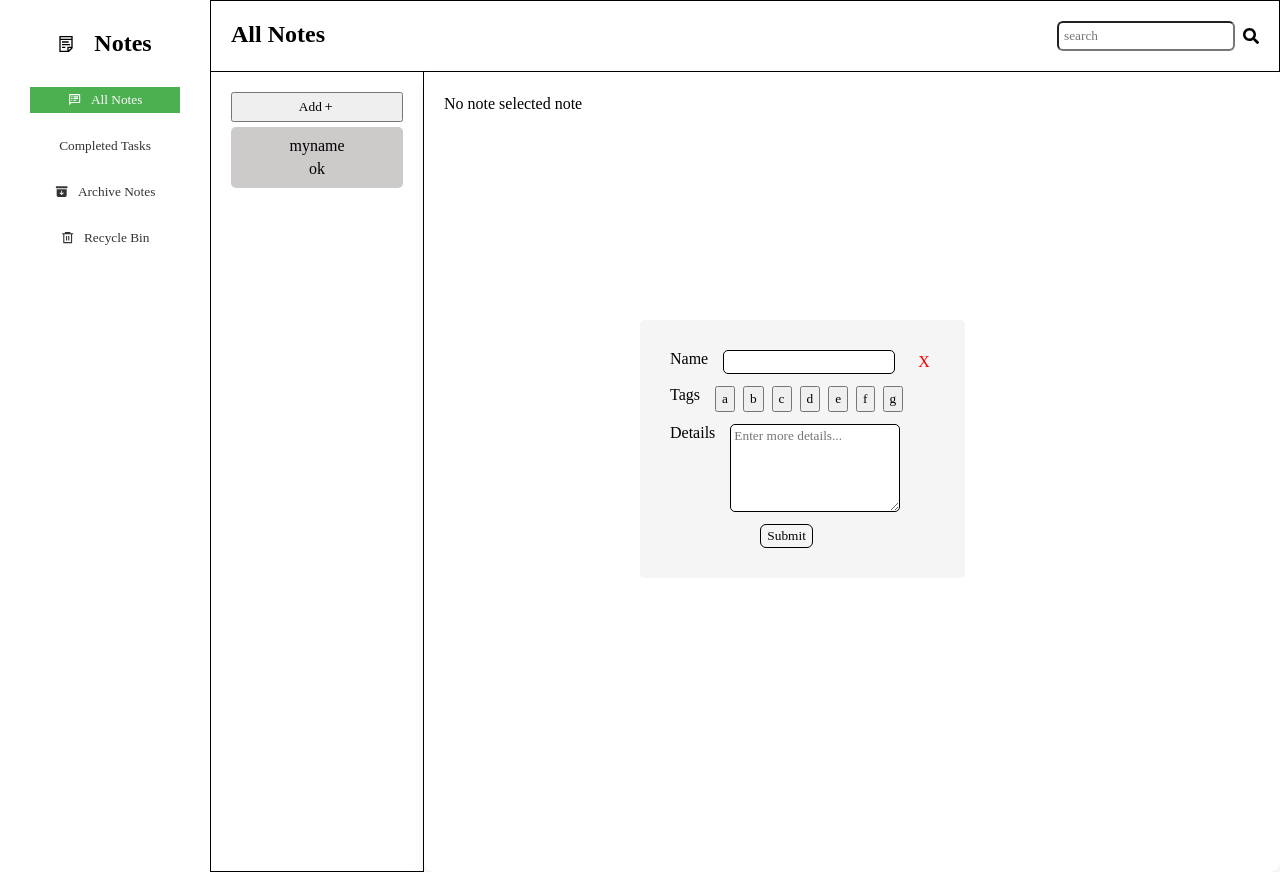
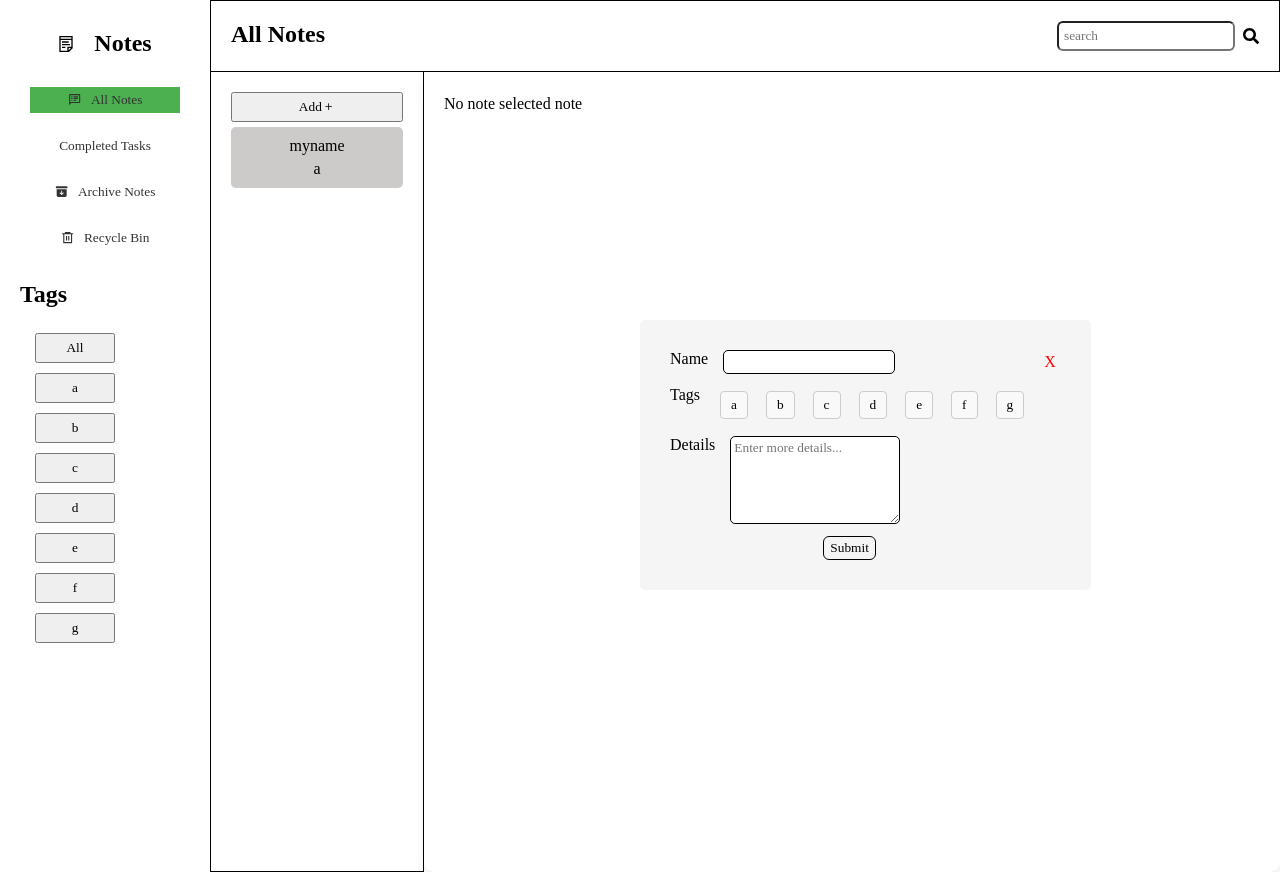
Before and after one commit to TarunK951/notes-app, a React (Vite) app: page / in a window 1280 px wide. Both pictures are taken after a click on the button "Add". Built offline with nearby package versions, Linux system fonts and the light colour scheme; a web font is replaced by a local one.

Commit message:
tag & css changes

```diff
--- a/src/features/notes/components/NoteList.jsx
+++ b/src/features/notes/components/NoteList.jsx
@@ -2,20 +2,22 @@ import { useState } from "react";
 import { IoIosAdd } from "react-icons/io";
 import "../../../styles/noteList.css";
 
-function NoteList({ setDisplay, setAllNotes, allNotes }) {
+function NoteList({ setDisplay, setAllNotes, allNotes, selectedTag }) {
   const tagOptions = ["a", "b", "c", "d", "e", "f", "g"];
   const [open, setOpen] = useState(false);
   const [name, setName] = useState("");
   const [details, setDetails] = useState("");
   const [tags, setTags] = useState("");
+
   const addNewItem = (e) => {
     e.preventDefault();
+    if (!name.trim() && !tags && !details.trim()) return; // Prevent empty submissions
 
     setAllNotes([
       ...allNotes,
       {
-        id: new Date(),
-        name: name.trim() === "" ? "empty" : name,
+        id: Date.now(),
+        name: name.trim() || "empty",
         details,
         tags,
       },
@@ -24,6 +26,11 @@ function NoteList({ setDisplay, setAllNotes, allNotes }) {
     setName("");
     setDetails("");
     setTags("");
+    setOpen(false);
+  };
+
+  const handleTagClick = (tag) => {
+    setTags(tags === tag ? "" : tag); // Toggle tag selection
   };
 
   return (
@@ -58,9 +65,8 @@ function NoteList({ setDisplay, setAllNotes, allNotes }) {
                   <button
                     type="button"
                     key={tag}
-                    id="tag"
-                    onClick={() => setTags(tag)}
-                    className={tags === tag ? "active-tag" : ""}
+                    onClick={() => handleTagClick(tag)}
+                    className={`tag-button ${tags === tag ? "active-tag" : ""}`}
                   >
                     {tag}
                   </button>
@@ -89,17 +95,20 @@ function NoteList({ setDisplay, setAllNotes, allNotes }) {
       )}
 
       <div className="list-container">
-        {allNotes.map((item, index) => (
+        {allNotes.length === 0 && selectedTag ? (
+          <p className="no-notes">No elements with this tag</p>
+        ) : (
+          allNotes.map((item, index) => (
             <div
               className="list-details"
               key={item.id || index}
               onClick={() => setDisplay(item)}
             >
               <p>{item.name}</p>
-            <p>{item.tags}</p>
-            {/* <p>{item.details}</p> */}
+              <p>{item.tags || "No tags"}</p>
             </div>
-        ))}
+          ))
+        )}
       </div>
     </div>
   );
--- a/src/features/notes/components/SelectedNote.jsx
+++ b/src/features/notes/components/SelectedNote.jsx
@@ -4,7 +4,7 @@ function SelectedNote({ display, setDisplay }) {
   return (
     <div className="selected-note">
       <div className="note-header">
-        <button className="close-btn" onClick={() => setDisplay(!display)}>
+        <button className="close-btn" onClick={() => setDisplay(null)}>
           ×
         </button>
       </div>
@@ -13,15 +13,17 @@ function SelectedNote({ display, setDisplay }) {
         <div className="note-details">
           <div className="note-item">
             <span className="note-label">Name:</span>
-            <span className="note-value">{display.name}</span>
+            <span className="note-value">{display.name || "No name"}</span>
           </div>
           <div className="note-item">
             <span className="note-label">Tags:</span>
-            <span className="note-value">{display.tags}</span>
+            <span className="note-value">{display.tags || "No tags"}</span>
           </div>
           <div className="note-item-details">
             <span className="note-label">Details:</span>
-            <span className="note-value">{display.details}</span>
+            <span className="note-value">
+              {display.details || "No details"}
+            </span>
           </div>
         </div>
       </div>
--- a/src/features/notes/components/Sidebar.jsx
+++ b/src/features/notes/components/Sidebar.jsx
@@ -5,15 +5,29 @@ import { MdOutlineSpeakerNotes } from "react-icons/md";
 import { RiDeleteBin6Line } from "react-icons/ri";
 import "../../../styles/sidebar.css";
 
-function Sidebar({ setView }) {
-  const [selected, setSelected] = useState(0); // Default to first button
+function Sidebar({ setView, tagOptions, setSelectedTag }) {
+  const [selected, setSelected] = useState(0); // For view buttons (all, completed, etc.)
+  const [selectedTagIndex, setSelectedTagIndex] = useState(null); // For tag buttons
 
   const selectBtn = (index, view) => {
     setSelected(index);
     setView(view);
+    setSelectedTag(null); // Reset tag filter when changing view
+    setSelectedTagIndex(null);
+  };
+
+  const selectTag = (tag, index) => {
+    setSelectedTag(tag);
+    setSelectedTagIndex(index);
+  };
+
+  const resetTagFilter = () => {
+    setSelectedTag(null);
+    setSelectedTagIndex(null);
   };
 
   return (
+    <div>
       <aside className="notes-sidebar">
         <div className="logo-container">
           <GrNotes height={30} width={40} />
@@ -48,8 +62,31 @@ function Sidebar({ setView }) {
             Recycle Bin
           </button>
         </div>
-      <div className="sidebar-tags">{/* <p>Work</p> */}</div>
       </aside>
+
+      <aside className="tags-container">
+        <h2 className="tags-title">Tags</h2>
+        <div className="tag-names">
+          <button
+            className={`tag-btn ${selectedTagIndex === null ? "selected" : ""}`}
+            onClick={resetTagFilter}
+          >
+            All
+          </button>
+          {tagOptions.map((tag, index) => (
+            <button
+              key={tag}
+              className={`tag-btn ${
+                selectedTagIndex === index ? "selected" : ""
+              }`}
+              onClick={() => selectTag(tag, index)}
+            >
+              {tag}
+            </button>
+          ))}
+        </div>
+      </aside>
+    </div>
   );
 }
 
--- a/src/pages/notes/index.jsx
+++ b/src/pages/notes/index.jsx
@@ -1,4 +1,4 @@
-import { useState } from "react";
+import { useEffect, useState } from "react";
 import Navbar from "../../features/notes/components/Navbar";
 import NoteList from "../../features/notes/components/NoteList";
 import NotesListItem from "../../features/notes/components/NotesListItem";
@@ -8,21 +8,32 @@ import "./notes.css";
 function NotesPage() {
   const [display, setDisplay] = useState(null);
   const [allNotes, setAllNotes] = useState([
-    { id: "1", name: "myname", details: "hello", tags: "ok" },
+    { id: "1", name: "myname", details: "hello", tags: "a" },
   ]);
   const [deletedNotes, setDeletedNotes] = useState([
-    { id: "0020", name: "deleted" },
+    { id: "0020", name: "deleted", tags: "b" },
   ]);
   const [archivedNotes, setArchivedNotes] = useState([
-    { id: "0050", name: "archived" },
+    { id: "0050", name: "archived", tags: "c" },
   ]);
   const [completedNotes, setCompletedNotes] = useState([
-    { id: "0090", name: "completed" },
+    { id: "0090", name: "completed", tags: "d" },
   ]);
+  const [view, setView] = useState("all");
+  const [selectedTag, setSelectedTag] = useState(null); // Track selected tag
 
-  const [view, setView] = useState("all");
+  // Debug state changes
+  useEffect(() => {
+    console.log("allNotes:", allNotes);
+    console.log("archivedNotes:", archivedNotes);
+    console.log("deletedNotes:", deletedNotes);
+    console.log("selectedTag:", selectedTag);
+  }, [allNotes, archivedNotes, deletedNotes, selectedTag]);
 
-  // delete..........
+  // Tag options (consistent with NoteList)
+  const tagOptions = ["a", "b", "c", "d", "e", "f", "g"];
+
+  // Delete note
   const deleteNote = (noteToDelete) => {
     setAllNotes((prev) => prev.filter((item) => item.id !== noteToDelete.id));
     setArchivedNotes((prev) =>
@@ -33,73 +44,80 @@ function NotesPage() {
     );
     setDisplay(null);
     setDeletedNotes((prev) => [...prev, noteToDelete]);
-    console.log("allnotes", allNotes);
-    console.log("archived", archivedNotes);
-    console.log("deleted", deletedNotes);
   };
 
-  // archive ...........
+  // Archive note
   const archive = (note) => {
     setAllNotes((prev) => prev.filter((item) => item.id !== note.id));
     setArchivedNotes((prev) => [...prev, note]);
     setDisplay(null);
-    console.log("allnotes", allNotes);
-    console.log("archived", archivedNotes);
-    console.log("deleted", deletedNotes);
   };
 
-  // Mark note as completed.............
+  // Mark note as completed
   const completeNote = (note) => {
     setAllNotes((prev) => prev.filter((item) => item.id !== note.id));
     setCompletedNotes((prev) => [...prev, note]);
     setDisplay(null);
   };
 
-  // Undo completed ..............
+  // Undo completed
   const undoComplete = (note) => {
     setCompletedNotes((prev) => prev.filter((item) => item.id !== note.id));
     setAllNotes((prev) => [...prev, note]);
     setDisplay(null);
   };
 
-  // Recover  .............
+  // Recover note
   const recoverNote = (note) => {
     setDeletedNotes((prev) => prev.filter((item) => item.id !== note.id));
     setAllNotes((prev) => [...prev, note]);
     setDisplay(null);
   };
 
-  // Erase ...............
+  // Erase note
   const eraseNote = (note) => {
     setDeletedNotes((prev) => prev.filter((item) => item.id !== note.id));
     setDisplay(null);
   };
 
-  // Unarchive......
+  // Unarchive note
   const unArchive = (note) => {
     setArchivedNotes((prev) => prev.filter((item) => item.id !== note.id));
     setAllNotes((prev) => [...prev, note]);
     setDisplay(null);
   };
 
-  // Get current list based on view
+  // Get current notes based on view and selected tag
   const getCurrentNotes = () => {
+    let notes;
     switch (view) {
       case "archived":
-        return archivedNotes;
+        notes = archivedNotes;
+        break;
       case "deleted":
-        return deletedNotes;
+        notes = deletedNotes;
+        break;
       case "completed":
-        return completedNotes;
+        notes = completedNotes;
+        break;
+      default:
+        notes = allNotes;
+    }
 
-      default:
-        return allNotes;
+    // Apply tag filter if selectedTag is set
+    if (selectedTag) {
+      return notes.filter((note) => note.tags === selectedTag);
     }
+    return notes;
   };
 
   return (
     <main className="notes">
-      <Sidebar setView={setView} />
+      <Sidebar
+        setView={setView}
+        tagOptions={tagOptions}
+        setSelectedTag={setSelectedTag}
+      />
       <section className="notes-content-area">
         <Navbar />
         <section className="notes-container">
@@ -108,6 +126,7 @@ function NotesPage() {
             allNotes={getCurrentNotes()}
             setAllNotes={setAllNotes}
             setDisplay={setDisplay}
+            selectedTag={selectedTag}
           />
           <section className="note-list-item">
             <NotesListItem
--- a/src/styles/noteList.css
+++ b/src/styles/noteList.css
@@ -88,3 +88,17 @@
   border-radius: 5px;
   border: 1px solid;
 }
+.tag-button {
+  padding: 5px 10px;
+  margin: 5px;
+  border: 1px solid #ccc;
+  border-radius: 4px;
+  background-color: #f9f9f9;
+  cursor: pointer;
+}
+
+.tag-button.active-tag {
+  background-color: #007bff;
+  color: white;
+  border-color: #007bff;
+}
--- a/src/styles/sidebar.css
+++ b/src/styles/sidebar.css
@@ -21,21 +21,47 @@
   background-color: transparent;
   width: 150px;
   padding: 5px 3px;
-  border: none; /* Ensure no default border */
+  border: none;
   cursor: pointer;
   transition: background-color 0.3s, color 0.3s;
-  color: #333; /* Default text/icon color */
+  color: #333;
 }
 
 .sidebar-btn:hover {
-  background-color: #e0e0e0; /* Light gray on hover */
+  background-color: #e0e0e0;
 }
 
 .sidebar-btn.selected {
-  background-color: #4caf50; /* Green for selected */
-  color: white; /* White text/icon for contrast */
+  background-color: #4caf50;
 }
 
 .sidebar-btn.selected:hover {
-  background-color: #45a049; /* Darker green on hover */
+  background-color: #45a049;
 }
+
+/* tags css */
+.tags-container {
+  display: flex;
+  justify-content: flex-start;
+  flex-direction: column;
+  gap: 25px;
+}
+
+.tags-title {
+  text-align: left;
+  padding-left: 20px;
+}
+
+.tag-names {
+  padding-left: 35px;
+  display: flex;
+  flex-direction: column;
+  gap: 10px;
+  justify-content: center;
+  align-items: left;
+}
+
+.tag-btn {
+  width: 80px;
+  padding: 5px 2px;
+}
```
Lines whose indentation alone changed are shown as unchanged.
